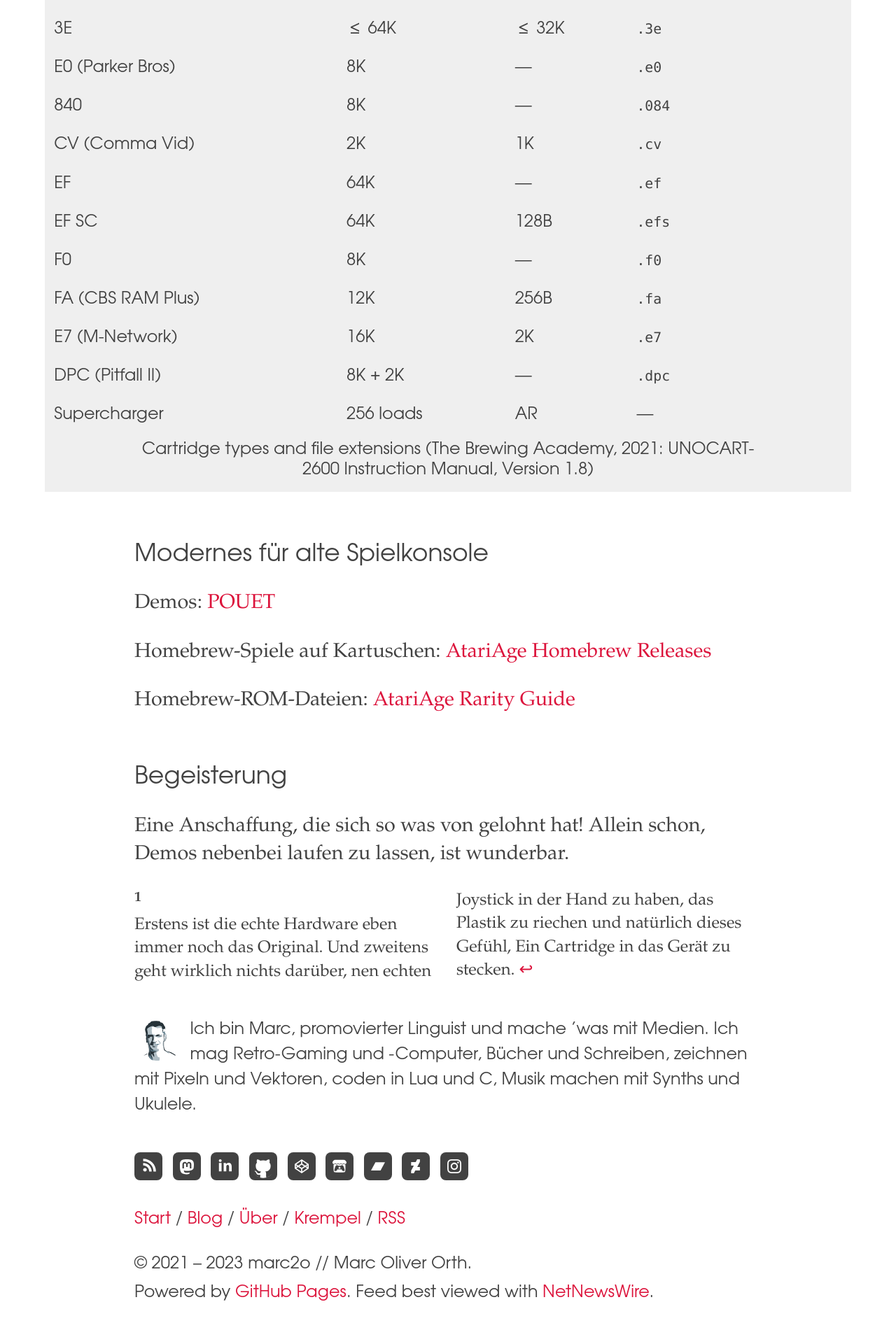
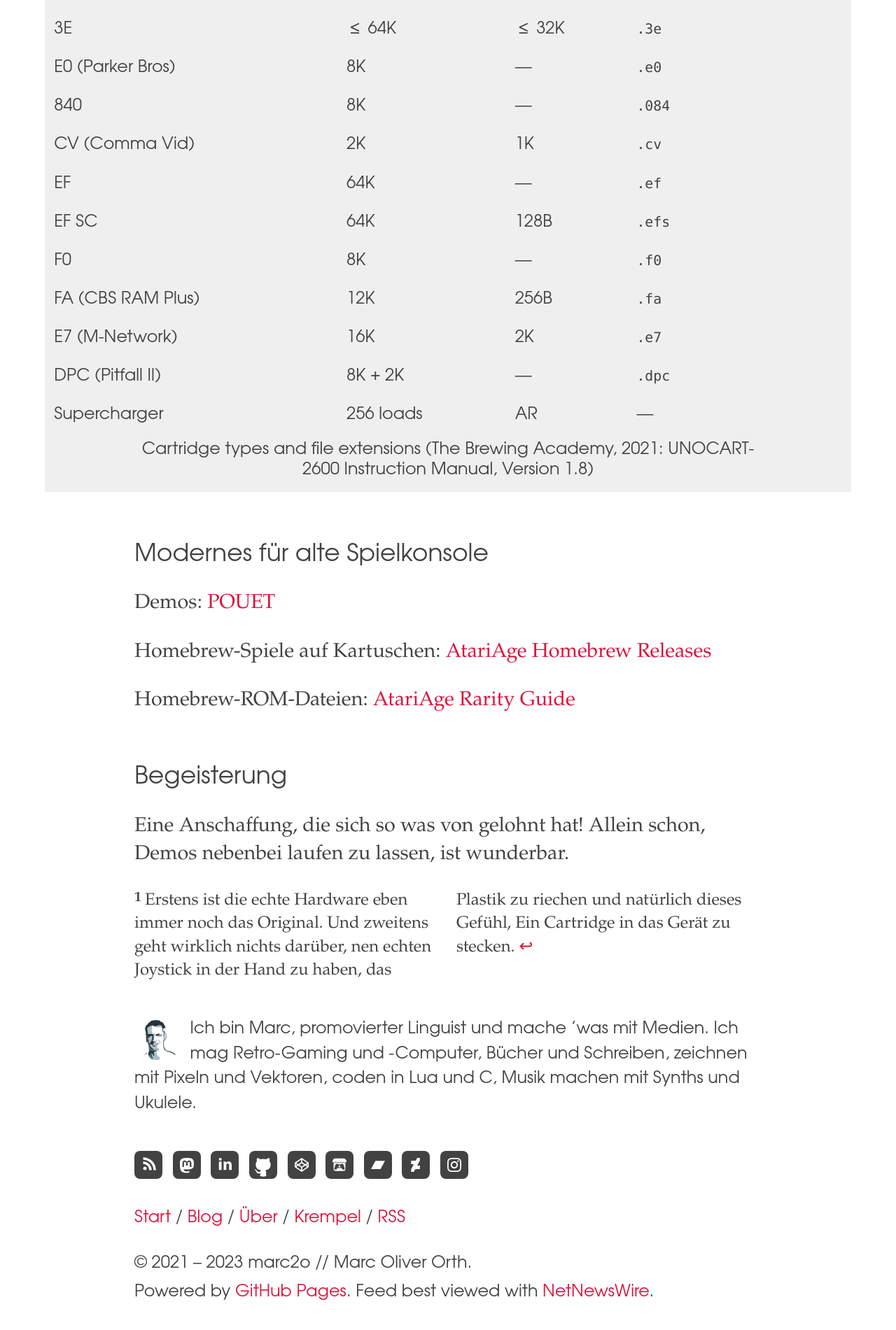
Before and after one commit to marc2o/marc2o.github.io, a Jekyll site: the page built from _posts/2021-07-16-UNOCART-2600.md, in a window 1280 px wide. Shown: the part 3806-5707 px from the top of the page at 70% size. Built offline with Jekyll 4.4.1, drawn with Linux system fonts in a browser that asks for light colours.

Commit message:
Update article.css

```diff
--- a/assets/css/article.css
+++ b/assets/css/article.css
@@ -146,11 +146,12 @@
 }
 
 .footnotes ol li:before {
-    content: counter(customlistcounter) " ";
+    content: counter(customlistcounter) "\00a0";
     vertical-align: super;
     font-weight: 800;
     font-size: 0.83em;
     font-variant-numeric: oldstyle-nums;
+    float: left;
 }
 
 .footnotes ol li {
```
